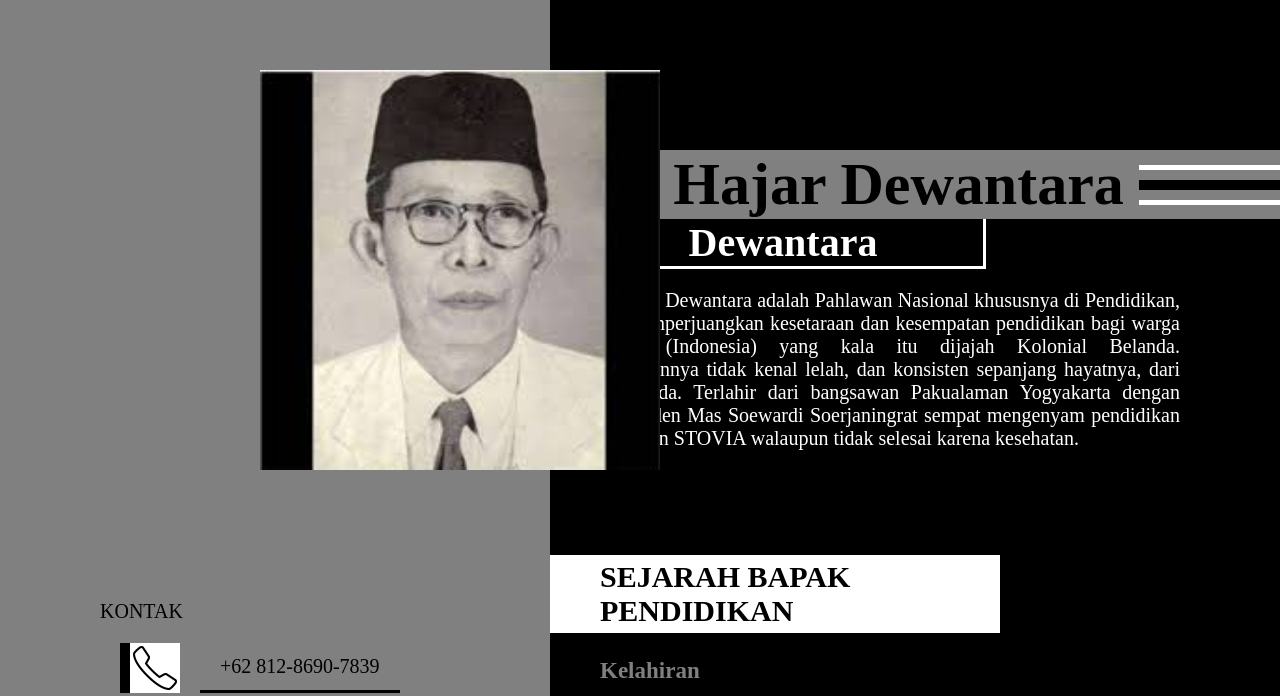
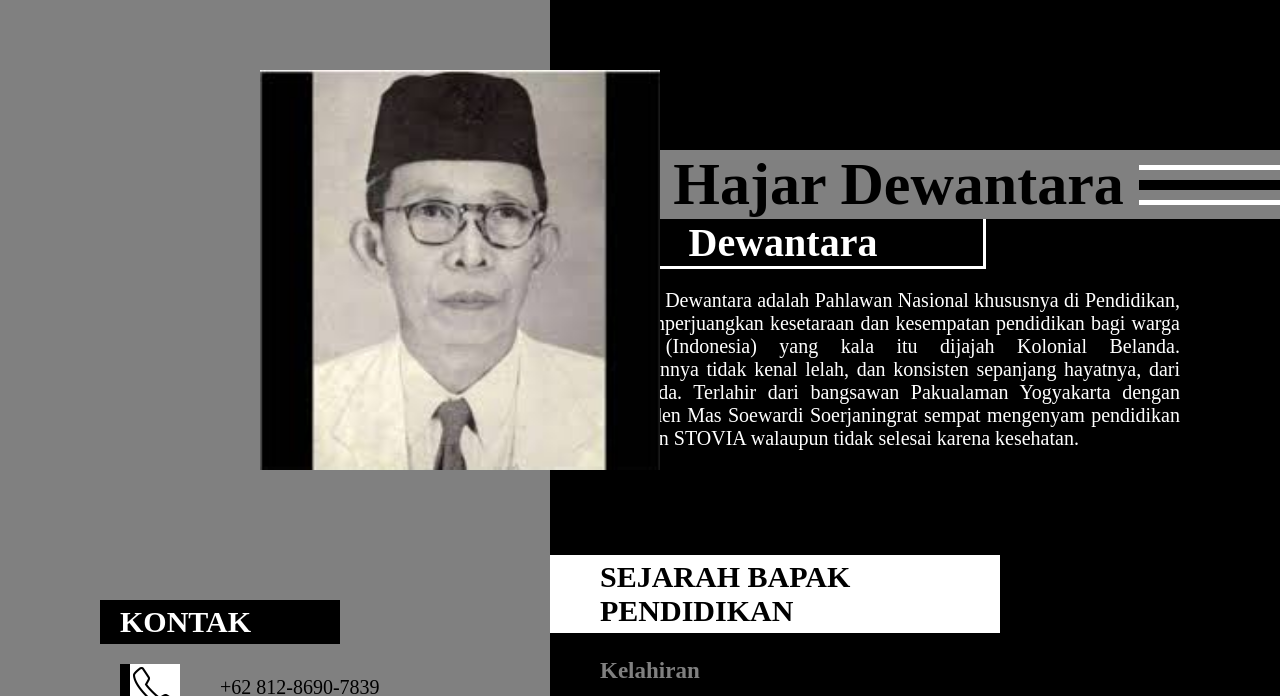
Before and after one commit to Techeal/tugas-expo-mini, a plain HTML site: page index.html in a window 1280 px wide. Shown: the top 696 px of the page. Drawn offline with Linux system fonts and the light colour scheme.

Commit message:
done ish

```diff
--- a/index.html
+++ b/index.html
@@ -10,7 +10,7 @@
     <img src="assets/gambar ki hajar.jpg" alt="Ki Hajar Dewantara" class="pp">
     <div class="left-side">
         <div class="left-container">
-            <div class="left-title-boxx">KONTAK</div>
+            <div class="left-title-box">KONTAK</div>
             <div class="left-value">
                 <div class="left-list">
                     <a href="tel:+62 812-8690-7839" target="_blank" class="link-list">
```
